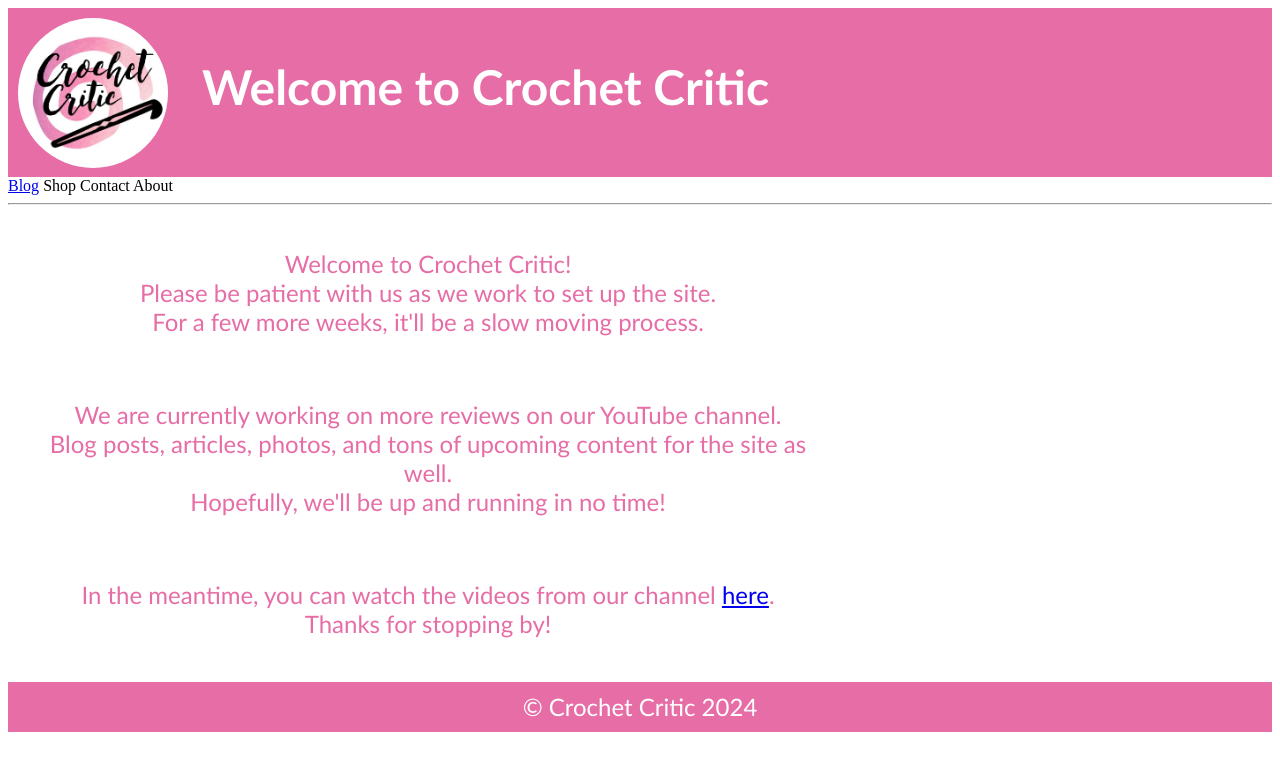
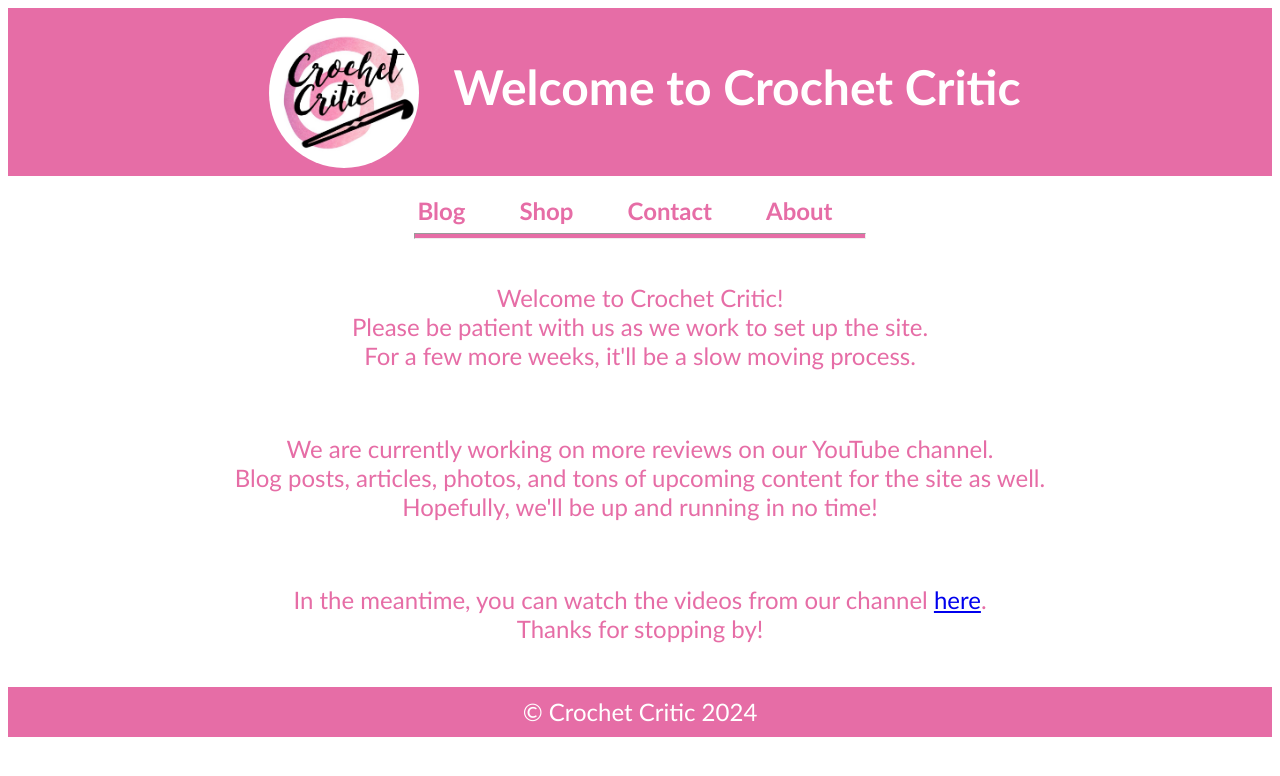
Before and after one commit to CrochetGamer/crochetcritic_site, a plain HTML site: page index.html in a window 1280 px wide. Drawn offline with Linux system fonts and the light colour scheme.

Commit message:
Update to crochet.css
Adding a blog page.

```diff
--- a/crochet.css
+++ b/crochet.css
@@ -1,19 +1,25 @@
+* {
+  font-family: Calibri;
+}
+
+/* HOME PAGE */
 .main-logo {
   width: 150px;
   border-radius: 100px;
   display: inline-block;
   margin: 10px 10px 5px 10px;
+  cursor: pointer;
 }
 
 .header {
   background-color: rgb(230, 109, 166);
+  text-align: center;
 }
 
 .banner {
   margin-top: 50px;
   display: inline-block;
   vertical-align: top;
-  font-family: Calibri;
   font-weight: 800;
   color: white;
   font-size: 3em;
@@ -21,12 +27,12 @@
 }
 
 .greeting {
-  font-family: Calibri;
   font-size: 1.5em;
   color: rgb(230, 109, 166);
   padding: 20px 20px 20px 20px;
   text-align: center;
-  max-width: 800px;
+
+  text-align: center;
 }
 
 .footer {
@@ -34,8 +40,41 @@
   min-height: 40px;
   color: white;
   text-align: center;
-  font-family: Calibri;
   font-size: 1.5em;
   vertical-align: middle;
   padding-top: 10px;
 }
+
+.nav-bar {
+  text-align: center;
+  margin-top: 20px;
+
+}
+
+.nav-item {
+  padding: 40px 10px 10px;
+  font-size: 1.5em;
+  color: rgb(230, 109, 166);
+  font-weight: 700;
+  margin-right: 30px;
+  cursor: pointer;
+  text-decoration: none;
+}
+
+.dividing-line {
+  background-color: rgb(230, 109, 166);
+  height: 4px;
+  width: 450px;
+  text-align: center;
+}
+
+.date {
+  color: rgb(230, 109, 166);
+  font-size: 1.3em;
+  margin-right: 10px;
+}
+
+.blog-post {
+  line-height: 1.5em;
+  margin: 40px 60px 60px;
+}
```
